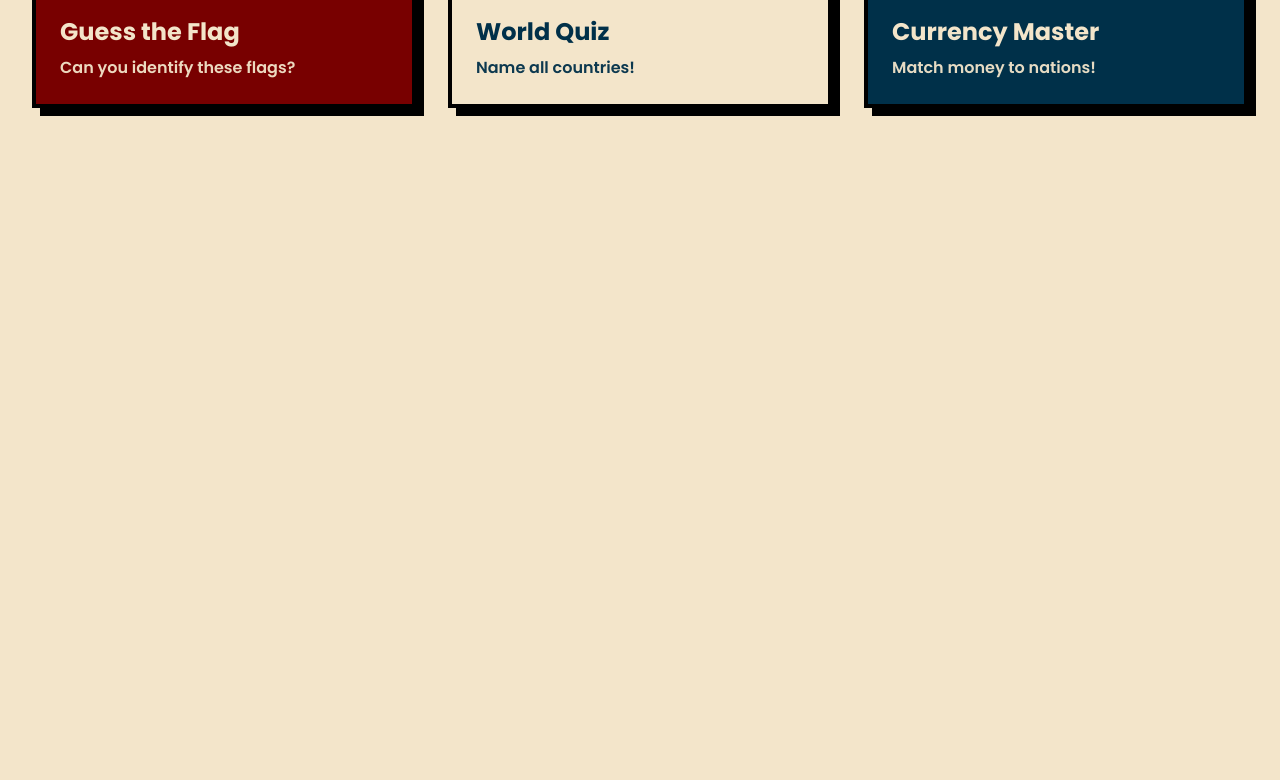
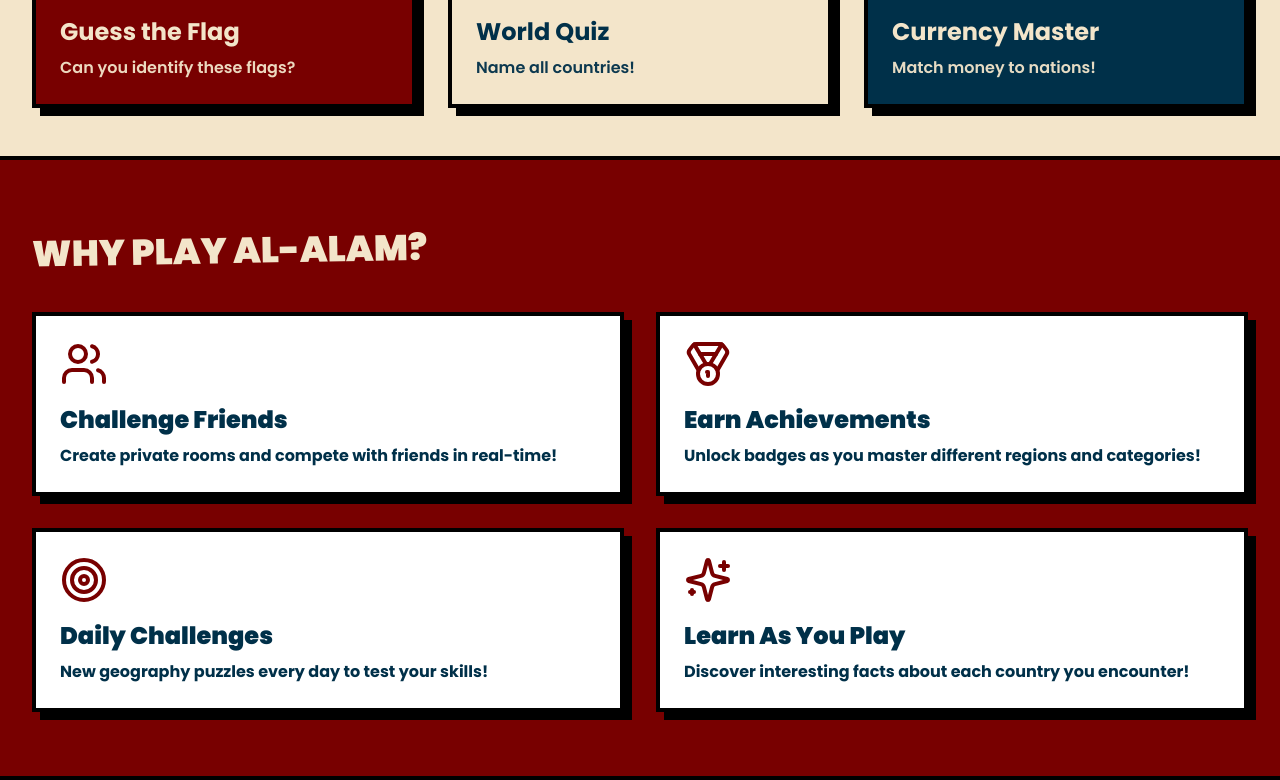
Before and after one commit to YoussefEltalyawy/Al-Alam, a Next.js app: page / in a window 1280 px wide. Shown: the part 816-1596 px from the top of the page. Before the commit the page ends 972 px from the top, so only its background shows below. Built offline with nearby package versions, Linux system fonts and the light colour scheme.

Commit message:
second section of the landing page done

```diff
--- a/app/page.tsx
+++ b/app/page.tsx
@@ -1,10 +1,7 @@
 import {
-  Globe,
   Flag,
   Trophy,
   Brain,
-  LogIn,
-  User,
   Users,
   Medal,
   Target,
@@ -40,7 +37,9 @@ function LandingPage() {
           <div className="p-6 border-4 bg-brandRed text-brandBeige border-black shadow-[8px_8px_0px_0px_rgba(0,0,0,1)] transform hover:-rotate-2 transition-transform">
             <Flag className="h-16 w-16 text-brandBeige mb-4" />
             <h4 className="text-2xl font-bold mb-2">Guess the Flag</h4>
-            <p className="font-semibold opacity-95">Can you identify these flags?</p>
+            <p className="font-semibold opacity-95">
+              Can you identify these flags?
+            </p>
           </div>
           <div className="p-6 border-4 text-brandBlue border-black shadow-[8px_8px_0px_0px_rgba(0,0,0,1)] transform hover:rotate-2 transition-transform">
             <Brain className="h-16 w-16 mb-4" />
@@ -54,6 +53,43 @@ function LandingPage() {
           </div>
         </div>
       </div>
+      <section className="py-16 px-8 border-y-4 bg-brandRed border-black">
+        <div className="max-w-9xl mx-auto">
+          <h3 className="text-4xl font-black mb-12 transform -rotate-1 text-brandBeige">
+            WHY PLAY AL-ALAM?
+          </h3>
+          <div className="grid grid-cols-1 md:grid-cols-2 gap-8">
+            <div className="bg-white p-6 border-4 border-black shadow-[8px_8px_0px_0px_rgba(0,0,0,1)] transform hover:translate-x-2 hover:-translate-y-2 transition-transform">
+              <Users className="h-12 w-12 mb-4 text-brandRed" />
+              <h4 className="text-2xl font-black mb-2 text-brandBlue">Challenge Friends</h4>
+              <p className="font-bold text-brandBlue">
+                Create private rooms and compete with friends in real-time!
+              </p>
+            </div>
+            <div className="bg-white p-6 border-4 border-black shadow-[8px_8px_0px_0px_rgba(0,0,0,1)] transform hover:translate-x-2 hover:-translate-y-2 transition-transform">
+              <Medal className="h-12 w-12 mb-4 text-brandRed" />
+              <h4 className="text-2xl font-black mb-2 text-brandBlue">Earn Achievements</h4>
+              <p className="font-bold text-brandBlue">
+                Unlock badges as you master different regions and categories!
+              </p>
+            </div>
+            <div className="bg-white p-6 border-4 border-black shadow-[8px_8px_0px_0px_rgba(0,0,0,1)] transform hover:translate-x-2 hover:-translate-y-2 transition-transform">
+              <Target className="h-12 w-12 mb-4 text-brandRed" />
+              <h4 className="text-2xl font-black mb-2 text-brandBlue">Daily Challenges</h4>
+              <p className="font-bold text-brandBlue">
+                New geography puzzles every day to test your skills!
+              </p>
+            </div>
+            <div className="bg-white p-6 border-4 border-black shadow-[8px_8px_0px_0px_rgba(0,0,0,1)] transform hover:translate-x-2 hover:-translate-y-2 transition-transform">
+              <Sparkles className="h-12 w-12 mb-4 text-brandRed" />
+              <h4 className="text-2xl font-black mb-2 text-brandBlue">Learn As You Play</h4>
+              <p className="font-bold text-brandBlue">
+                Discover interesting facts about each country you encounter!
+              </p>
+            </div>
+          </div>
+        </div>
+      </section>
     </>
   );
 }
```
